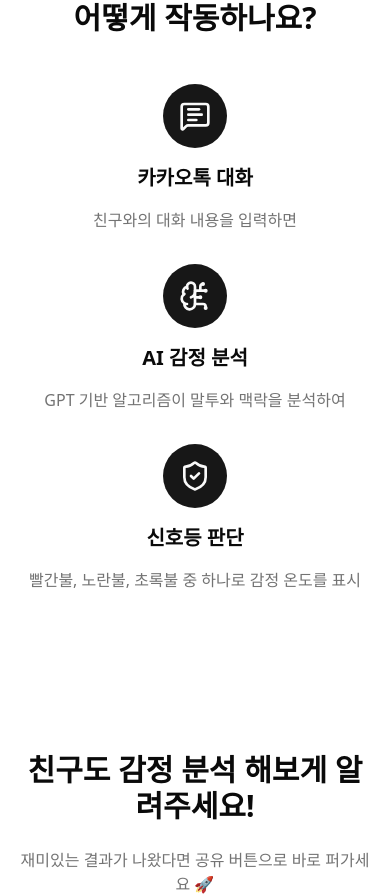
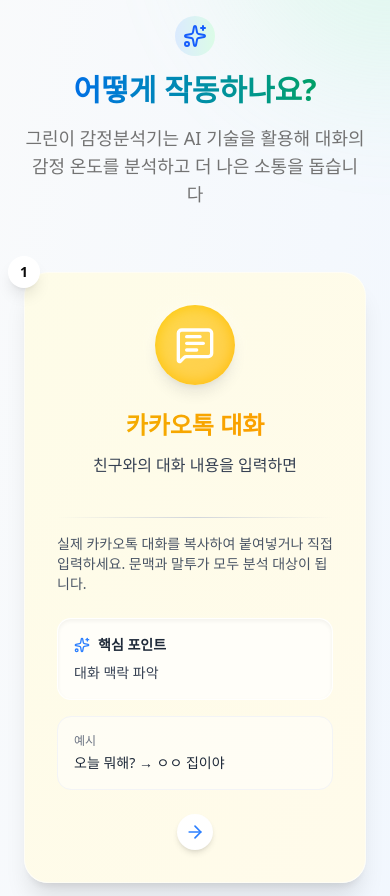
Before and after one commit to shin-minhyuk/green-katalk-feel, a Next.js app: page / in a window 390 px wide. Shown: the part 5598-6494 px from the top of the page. Built offline with nearby package versions, Linux system fonts and the light colour scheme.

Commit message:
[feat] 메인페이지 제안 섹션 디자인 업데이트

```diff
--- a/src/components/home/HowItWorksSection.tsx
+++ b/src/components/home/HowItWorksSection.tsx
@@ -1,52 +1,210 @@
 "use client";
+
 import { motion } from "framer-motion";
-import { MessageSquareText, BrainCircuit, ShieldCheck } from "lucide-react";
+import {
+  MessageSquareText,
+  BrainCircuit,
+  ShieldCheck,
+  ArrowRight,
+  Sparkles,
+} from "lucide-react";
 
 const STEPS = [
   {
     icon: MessageSquareText,
     title: "카카오톡 대화",
     desc: "친구와의 대화 내용을 입력하면",
+    longDesc:
+      "실제 카카오톡 대화를 복사하여 붙여넣거나 직접 입력하세요. 문맥과 말투가 모두 분석 대상이 됩니다.",
+    color: "from-yellow-500 to-amber-500",
+    bgColor: "from-yellow-50 to-amber-50",
+    iconBg: "from-yellow-400 to-amber-400",
+    highlight: "대화 맥락 파악",
+    example: "오늘 뭐해? → ㅇㅇ 집이야",
   },
   {
     icon: BrainCircuit,
     title: "AI 감정 분석",
     desc: "GPT 기반 알고리즘이 말투와 맥락을 분석하여",
+    longDesc:
+      "최신 자연어 처리 기술로 문장의 어조, 단어 선택, 이모티콘 사용 등을 종합적으로 분석합니다.",
+    color: "from-blue-500 to-indigo-500",
+    bgColor: "from-blue-50 to-indigo-50",
+    iconBg: "from-blue-400 to-indigo-400",
+    highlight: "감정 온도 측정",
+    example: "감정 강도, 친밀도, 관심도 분석",
   },
   {
     icon: ShieldCheck,
     title: "신호등 판단",
     desc: "빨간불, 노란불, 초록불 중 하나로 감정 온도를 표시",
+    longDesc:
+      "분석 결과를 바탕으로 대화의 위험도를 직관적인 신호등 색상으로 표시하고 맞춤형 조언을 제공합니다.",
+    color: "from-green-500 to-emerald-500",
+    bgColor: "from-green-50 to-emerald-50",
+    iconBg: "from-green-400 to-emerald-400",
+    highlight: "맞춤형 개선 제안",
+    example: "🔴 위험 / 🟡 주의 / 🟢 안전",
   },
 ];
 
 export function HowItWorksSection() {
   return (
-    <section className="mx-auto max-w-6xl px-4 py-20" id="how-it-works">
-      <h2 className="mb-12 text-center text-3xl font-bold md:text-4xl">
+    <section
+      className="relative overflow-hidden bg-gradient-to-br from-gray-50 to-blue-50 py-24"
+      id="how-it-works"
+    >
+      {/* 배경 장식 */}
+      <div className="absolute inset-0 overflow-hidden">
+        <div className="absolute -top-40 -right-40 h-80 w-80 rounded-full bg-gradient-to-br from-green-200 to-green-300 opacity-20 blur-3xl"></div>
+        <div className="absolute -bottom-40 -left-40 h-80 w-80 rounded-full bg-gradient-to-br from-blue-200 to-blue-300 opacity-20 blur-3xl"></div>
+      </div>
+
+      <div className="relative mx-auto max-w-6xl px-6">
+        {/* 헤더 섹션 */}
+        <motion.div
+          initial={{ opacity: 0, y: 20 }}
+          whileInView={{ opacity: 1, y: 0 }}
+          transition={{ duration: 0.6 }}
+          viewport={{ once: true }}
+          className="text-center mb-16"
+        >
+          <div className="inline-flex items-center justify-center p-2 bg-gradient-to-r from-blue-100 to-green-100 rounded-full mb-4">
+            <Sparkles className="w-6 h-6 text-blue-600" />
+          </div>
+          <h2 className="text-3xl md:text-4xl font-bold bg-gradient-to-r from-blue-600 to-green-600 bg-clip-text text-transparent mb-4">
             어떻게 작동하나요?
           </h2>
-      <div className="flex flex-col items-stretch gap-8 md:flex-row md:justify-between">
-        {STEPS.map((s, idx) => {
-          const Icon = s.icon;
+          <p className="text-muted-foreground text-lg max-w-2xl mx-auto">
+            그린이 감정분석기는 AI 기술을 활용해 대화의 감정 온도를 분석하고 더
+            나은 소통을 돕습니다
+          </p>
+        </motion.div>
+
+        {/* 프로세스 단계 */}
+        <div className="relative">
+          {/* 연결선 (데스크탑) */}
+          <div className="hidden md:block absolute top-1/2 left-0 w-full h-1 bg-gradient-to-r from-yellow-300 via-blue-300 to-green-300 transform -translate-y-1/2 rounded-full"></div>
+
+          <div className="flex flex-col md:flex-row items-stretch gap-8 md:gap-6">
+            {STEPS.map((step, idx) => {
+              const Icon = step.icon;
+              const isLast = idx === STEPS.length - 1;
+
               return (
                 <motion.div
-              key={s.title}
-              initial={{ opacity: 0, y: 20 }}
+                  key={step.title}
+                  initial={{ opacity: 0, y: 30 }}
                   whileInView={{ opacity: 1, y: 0 }}
-              transition={{ duration: 0.5, delay: idx * 0.15 }}
+                  transition={{ duration: 0.6, delay: idx * 0.2 }}
                   viewport={{ once: true }}
-              className="flex w-full max-w-sm flex-col items-center gap-4 text-center"
+                  className="flex w-full flex-col relative"
                 >
-              <span className="flex size-16 items-center justify-center rounded-full bg-primary text-primary-foreground">
-                <Icon className="size-8" />
+                  {/* 단계 번호 */}
+                  <div className="absolute -top-4 -left-4 w-8 h-8 rounded-full bg-white shadow-lg flex items-center justify-center text-sm font-bold z-10">
+                    {idx + 1}
+                  </div>
+
+                  {/* 카드 */}
+                  <div
+                    className={`flex h-full flex-col rounded-3xl bg-gradient-to-br ${step.bgColor} border border-white/50 p-8 shadow-xl backdrop-blur-sm transition-all duration-300 hover:shadow-2xl hover:scale-[1.02]`}
+                  >
+                    {/* 아이콘 */}
+                    <div className="mb-6 flex justify-center">
+                      <div
+                        className={`relative flex h-20 w-20 items-center justify-center rounded-full bg-gradient-to-br ${step.iconBg} shadow-lg`}
+                      >
+                        <Icon className="h-10 w-10 text-white" />
+                        {/* 빛나는 효과 */}
+                        <div className="absolute inset-0 rounded-full bg-white opacity-30 blur-sm"></div>
+                      </div>
+                    </div>
+
+                    {/* 제목 */}
+                    <h3
+                      className={`mb-3 text-center text-2xl font-bold bg-gradient-to-r ${step.color} bg-clip-text text-transparent`}
+                    >
+                      {step.title}
+                    </h3>
+
+                    {/* 짧은 설명 */}
+                    <p className="text-center text-gray-700 mb-6">
+                      {step.desc}
+                    </p>
+
+                    {/* 구분선 */}
+                    <div className="h-px w-full bg-gradient-to-r from-transparent via-gray-300 to-transparent my-4"></div>
+
+                    {/* 긴 설명 */}
+                    <p className="text-sm text-gray-600 mb-6 flex-grow">
+                      {step.longDesc}
+                    </p>
+
+                    {/* 하이라이트 */}
+                    <div
+                      className={`rounded-xl bg-white/70 p-4 shadow-inner border border-white/80 mb-4`}
+                    >
+                      <div className="flex items-center gap-2 mb-2">
+                        <Sparkles className="h-4 w-4 text-blue-500" />
+                        <span className="text-sm font-semibold text-gray-800">
+                          핵심 포인트
                         </span>
-              <h3 className="text-xl font-semibold">{s.title}</h3>
-              <p className="text-muted-foreground">{s.desc}</p>
+                      </div>
+                      <p className="text-sm font-medium text-gray-700">
+                        {step.highlight}
+                      </p>
+                    </div>
+
+                    {/* 예시 */}
+                    <div className="bg-white/50 rounded-xl p-4 border border-gray-100">
+                      <p className="text-xs text-gray-500 mb-1">예시</p>
+                      <p className="text-sm text-gray-800">{step.example}</p>
+                    </div>
+
+                    {/* 화살표 (모바일) */}
+                    {!isLast && (
+                      <div className="flex justify-center mt-6 md:hidden">
+                        <div className="p-2 bg-white rounded-full shadow-md">
+                          <ArrowRight className="h-5 w-5 text-blue-500" />
+                        </div>
+                      </div>
+                    )}
+                  </div>
+
+                  {/* 화살표 (데스크탑) */}
+                  {!isLast && (
+                    <div className="hidden md:flex absolute top-1/2 -right-12 transform -translate-y-1/2 z-10 justify-center items-center">
+                      <motion.div
+                        initial={{ scale: 0.8, opacity: 0 }}
+                        whileInView={{ scale: 1, opacity: 1 }}
+                        transition={{ delay: idx * 0.2 + 0.4, duration: 0.4 }}
+                        viewport={{ once: true }}
+                        className="p-3 bg-white rounded-full shadow-lg"
+                      >
+                        <ArrowRight className="h-5 w-5 text-blue-500" />
+                      </motion.div>
+                    </div>
+                  )}
                 </motion.div>
               );
             })}
           </div>
+        </div>
+
+        {/* 하단 CTA */}
+        <motion.div
+          initial={{ opacity: 0, y: 20 }}
+          whileInView={{ opacity: 1, y: 0 }}
+          transition={{ duration: 0.6, delay: 0.8 }}
+          viewport={{ once: true }}
+          className="text-center mt-16"
+        >
+          <button className="inline-flex items-center gap-2 px-8 py-4 bg-gradient-to-r from-blue-500 to-green-500 text-white rounded-full shadow-lg hover:shadow-xl transition-all duration-300 hover:scale-105">
+            <BrainCircuit className="w-5 h-5" />
+            <span className="font-semibold">지금 바로 분석해보기</span>
+          </button>
+        </motion.div>
+      </div>
     </section>
   );
 }
```
Lines whose indentation alone changed are shown as unchanged.
